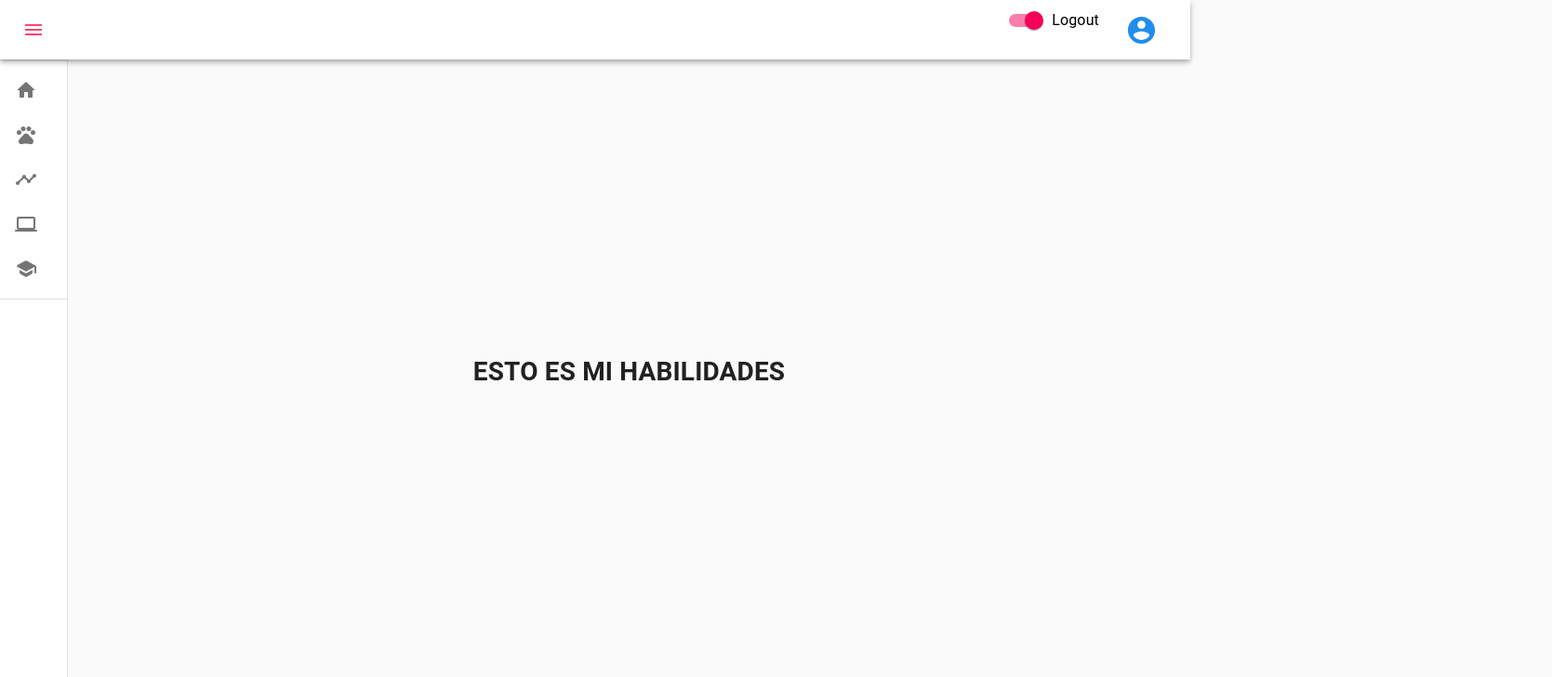
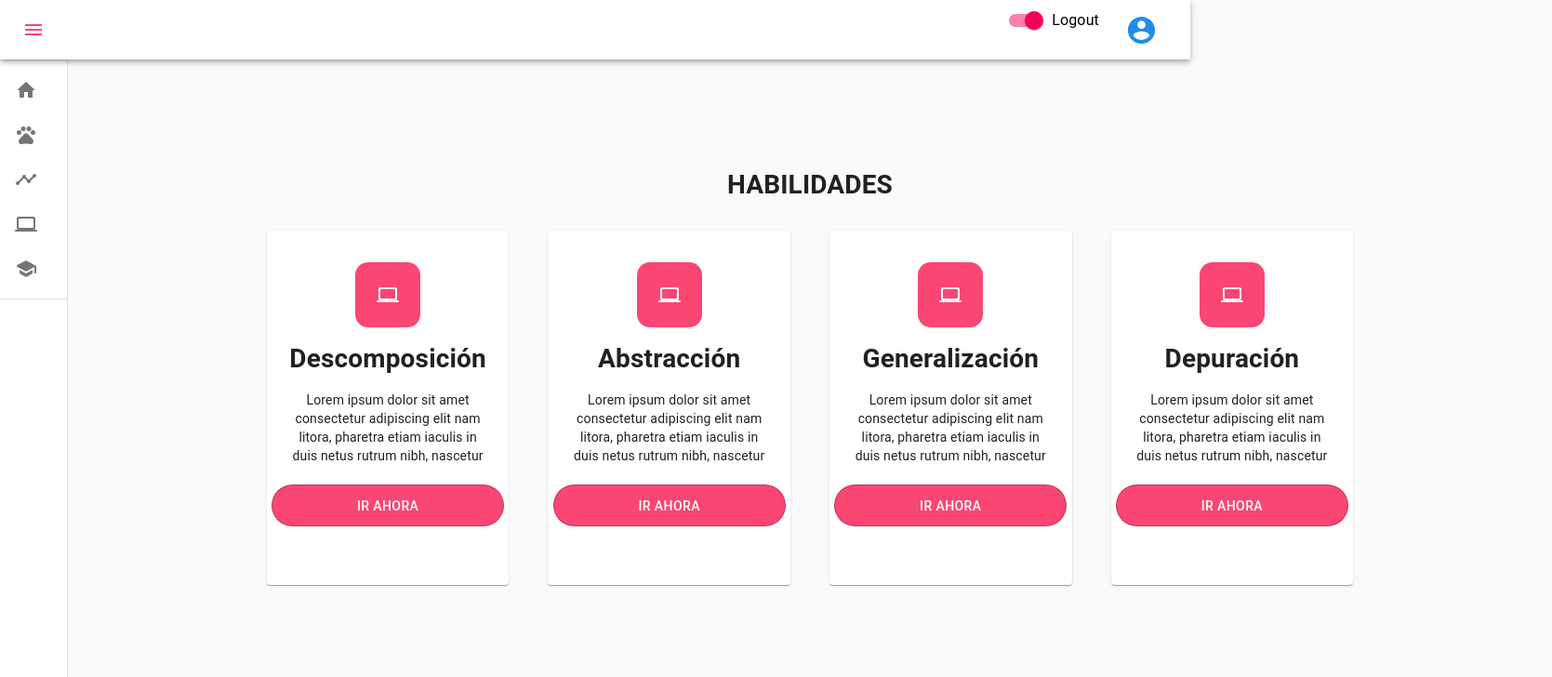
Before and after one commit to ValHappy/JoppyCode, a React (Create React App) app: page /Skills in a window 1280 px wide. Shown: the top 728 px of the page at 93% size, 1669 px wide, since content can reach past the window. Built offline with nearby package versions, Linux system fonts and the light colour scheme.

Commit message:
Creación de la pantalla habilidades con componentes ficha

```diff
--- a/src/components/Ficha/Ficha.js
+++ b/src/components/Ficha/Ficha.js
@@ -1,33 +1,20 @@
 import React from 'react';
 import { Card, CardContent, makeStyles } from '@material-ui/core';
-import Button from '@material-ui/core/Button';
 import colors from '../../config/colors';
+import Btn from '../General/Btn';
 
-//Variables
-const FichaWidth = 300;
-const FichaHeight = 400;
-
-function Ficha() {
+function Ficha({ icon, skill, desc }) {
     const classes = useStyles();
 
     return (
         <Card className={classes.container}>
             <CardContent className={classes.content}>
-
                 <div className={classes.icon}>
-                    <p>icon</p>
+                    {icon}
                 </div>
-
-                <h1 className={classes.title}>Titulo</h1>
-                <p className={classes.desc}>Emmm</p>
-
-                <Button
-                className={classes.btn}
-                variant="contained"
-                disableElevation>
-                    Action button
-                </Button>
-
+                <h1 className={classes.title}>{skill}</h1>
+                <p className={classes.desc}>{desc}</p>
+                <Btn text={"Ir ahora"} />
             </CardContent>
         </Card>
     );
@@ -35,8 +22,10 @@ function Ficha() {
 
 const useStyles = makeStyles(theme => ({
     container: {
-        width: FichaWidth,
-        height: FichaHeight,
+        width: '30%',
+        height: '95%',
+        margin: '1.5em',
+        padding: '0.5em',
         display: 'flex',
         justifyContent: 'center',
         alignItems: 'center',
@@ -60,18 +49,13 @@ const useStyles = makeStyles(theme => ({
     },
     title: {
         margin: '0',
-        padding: '1em',
+        padding: '0.5em',
     },
     desc: {
         margin: '0',
-        padding: '0,5em'
+        padding: '0,5em',
+        textAlign: 'center',
     },
-    btn: {
-        margin: '1em',
-        padding: '0,5em',
-        borderRadius: '2em',
-        background: colors.pink,
-    }
 }));
 
 export default Ficha;
--- /dev/null
+++ b/src/components/General/Btn.js
@@ -0,0 +1,37 @@
+import React from 'react';
+import { makeStyles } from '@material-ui/styles';
+import Button from '@material-ui/core/Button';
+import colors from '../../config/colors';
+
+//variables
+const btnWidth = 250;
+const btnHeigth = 45;
+
+function Btn({onClick,text, color}) {
+    const classes = useStyle();
+
+    return (
+        <Button onClick={onClick} className={classes.btn} variant="outlined"> {text} </Button>
+    );
+}
+
+const useStyle = makeStyles((theme) => ({
+    btn: {
+        margin: '1.5em',
+        padding: '0.5em',
+        width: btnWidth,
+        height: btnHeigth,
+        background: colors.pink,
+        borderRadius: '5em',
+        color: colors.white,
+
+        '&:hover': {
+            backgroundColor: colors.white,
+            borderColor: colors.pink,
+            color: colors.pink,
+            boxShadow: 'none',
+        },
+    }
+}));
+
+export default Btn;
--- /dev/null
+++ b/src/components/General/ProgressSkill.js
@@ -0,0 +1,21 @@
+import { Card, makeStyles } from '@material-ui/core';
+import React from 'react';
+
+function ProgressSkill({}) {
+    const classes = useStyle();
+
+    return (
+        <Card className={classes.card}>
+
+        </Card>
+    );
+}
+
+const useStyle = makeStyles((theme) => ({
+    progressSkill: {
+    width: '40%',
+
+    },
+}));
+
+export default ProgressSkill;
--- a/src/containers/App/App.js
+++ b/src/containers/App/App.js
@@ -23,7 +23,6 @@ function App() {
     <Router>
       <div className={classes.app}>
         <CssBaseline />
-
         <Provider>
           <NavBar />
           <NavDrawer />
@@ -31,13 +30,11 @@ function App() {
 
         <main className={classes.container}>
           <div className={classes.body}>
-
             <Route path="/" exact component={Home} />
             <Route path="/Pet" component={Pet} />
             <Route path="/Progress" component={Progress} />
             <Route path="/Skills" component={Skills} />
             <Route path="/Test" component={Test} />
-
           </div>
         </main>
 
@@ -48,9 +45,11 @@ function App() {
 
 const useStyles = makeStyles((theme) => ({
   app: {
-    display: 'flex',
     width: '100%',
     height: '100%',
+    margin: 0,
+    padding: 0,
+    display: 'flex',
   },
   container: {
     flexGrow: 1,
--- a/src/containers/Home/Home.js
+++ b/src/containers/Home/Home.js
@@ -1,12 +1,12 @@
 import React from 'react';
-import { makeStyles} from '@material-ui/core';
+import { makeStyles } from '@material-ui/core';
 
 function Home() {
     const classes = useStyles();
 
     return (
         <div className={classes.home}>
-        <h1>ESTO ES MI HOMEEEEEEEEEEEEEE</h1>
+            <h1>ESTO ES MI HOMEEEEEEEEEEEEEE</h1>
         </div>
     );
 }
--- a/src/containers/Progress/Progress.js
+++ b/src/containers/Progress/Progress.js
@@ -1,12 +1,14 @@
 import React from 'react';
-import { makeStyles} from '@material-ui/core';
+import { makeStyles } from '@material-ui/core';
+import ProgressSkill from '../../components/General/ProgressSkill';
 
 function Progress() {
     const classes = useStyles();
 
     return (
         <div className={classes.progress}>
-        <h1>ESTO ES MI PROGRESO</h1>
+            <h1>ESTO ES MI PROGRESO</h1>
+            <ProgressSkill />
         </div>
     );
 }
--- a/src/containers/Skills/Skills.js
+++ b/src/containers/Skills/Skills.js
@@ -1,18 +1,60 @@
 import React from 'react';
-import { makeStyles} from '@material-ui/core';
+import { makeStyles } from '@material-ui/core';
+import Ficha from '../../components/Ficha/Ficha';
+import { ComputerRounded } from '@material-ui/icons';
+import colors from '../../config/colors';
 
 function Skills() {
     const classes = useStyles();
 
     return (
         <div className={classes.skills}>
-        <h1>ESTO ES MI HABILIDADES</h1>
+            <h1>HABILIDADES</h1>
+            <div className={classes.container}>
+                <Ficha
+                    icon={<ComputerRounded className={classes.icon} />}
+                    skill={"Descomposición"}
+                    desc={"Lorem ipsum dolor sit amet consectetur adipiscing elit nam litora, pharetra etiam iaculis in duis netus rutrum nibh, nascetur"}
+                />
+                <Ficha
+                    icon={<ComputerRounded className={classes.icon} />}
+                    skill={"Abstracción"}
+                    desc={"Lorem ipsum dolor sit amet consectetur adipiscing elit nam litora, pharetra etiam iaculis in duis netus rutrum nibh, nascetur"}
+                />
+                <Ficha
+                    icon={<ComputerRounded className={classes.icon} />}
+                    skill={"Generalización"}
+                    desc={"Lorem ipsum dolor sit amet consectetur adipiscing elit nam litora, pharetra etiam iaculis in duis netus rutrum nibh, nascetur"}
+                />
+                <Ficha
+                    icon={<ComputerRounded className={classes.icon} />}
+                    skill={"Depuración"}
+                    desc={"Lorem ipsum dolor sit amet consectetur adipiscing elit nam litora, pharetra etiam iaculis in duis netus rutrum nibh, nascetur"}
+                />
+            </div>
         </div>
     );
 }
 
 const useStyles = makeStyles(theme => ({
-
+    skills: {
+        width: '100%',
+        height: '100%',
+        display: 'flex',
+        flexDirection: 'column',
+        justifyContent: 'center',
+        alignItems: 'center',
+    },
+    container: {
+        width: '100%',
+        height: '100%',
+        display: 'flex',
+        justifyContent: 'center',
+        alignItems: 'center',
+    },
+    icon: {
+        color: colors.white,
+    }
 }));
 
 export default Skills;
```
Also changed, not shown: src/components/General/Logo.js (added, +24 -0 lines), src/containers/Login/Login.js (added, +88 -0 lines), src/assets/img/JoppyCode.svg (added).
